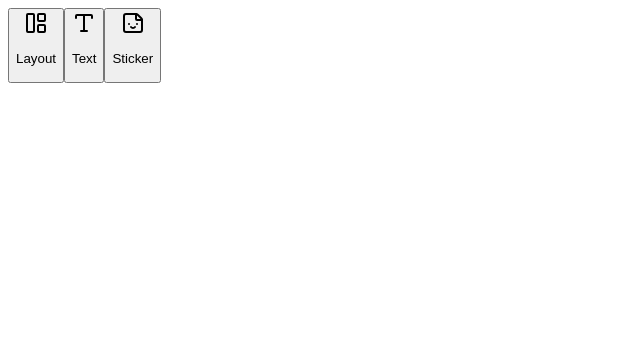
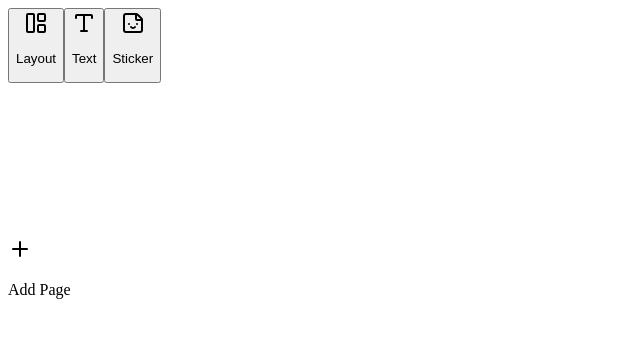
Before and after one commit to ArunRoy404/memorii-nextjs, a Next.js app: page /editor/CardEditorPage in a window 1280 px wide. Shown: the top 338 px of the page, without its empty margins (0-640 px from the left). Built offline with nearby package versions, Linux system fonts and the light colour scheme.

Commit message:
refactor: add page option added into editor card

```diff
--- a/src/pages/editor/CardEditorPage.jsx
+++ b/src/pages/editor/CardEditorPage.jsx
@@ -2,13 +2,15 @@
 
 import CardOptions from '@/components/EditorComponents/CardOptions';
 import CardEditor from '@/components/EditorComponents/Editor/CardEditor';
-import CardTextInsert from '@/components/EditorComponents/Editor/CardTextInsert';
+import { useEditorStore } from '@/store/useEditorStore';
 import { useEditorTemplateStore } from '@/store/useEditorTemplateStore';
+import { Plus } from 'lucide-react';
 import Image from 'next/image';
 import React from 'react';
 
 const CardEditorPage = () => {
     const { selectedTemplate } = useEditorTemplateStore();
+    const { addPage } = useEditorStore();
 
     let width = selectedTemplate?.src?.width;
     let height = selectedTemplate?.src?.height;
@@ -19,6 +21,9 @@ const CardEditorPage = () => {
     return (
         <div
             className='container mx-auto px-4 lg:px-0 h-full flex items-center justify-center'
+        >
+            <div
+                className='space-y-2'
             >
                 <div
                     className='flex gap-10 mx-auto'
@@ -59,6 +64,16 @@ const CardEditorPage = () => {
                         {/* <CardTextInsert /> */}
                     </div>
                 </div>
+
+
+                <div
+                    onClick={() => addPage()}
+                    className='flex items-center gap-2 w-full justify-center border-2 rounded-full py-2 cursor-pointer'
+                >
+                    <Plus />
+                    <p>Add Page</p>
+                </div>
+            </div>
         </div>
     );
 };
```
Lines whose indentation alone changed are shown as unchanged.
